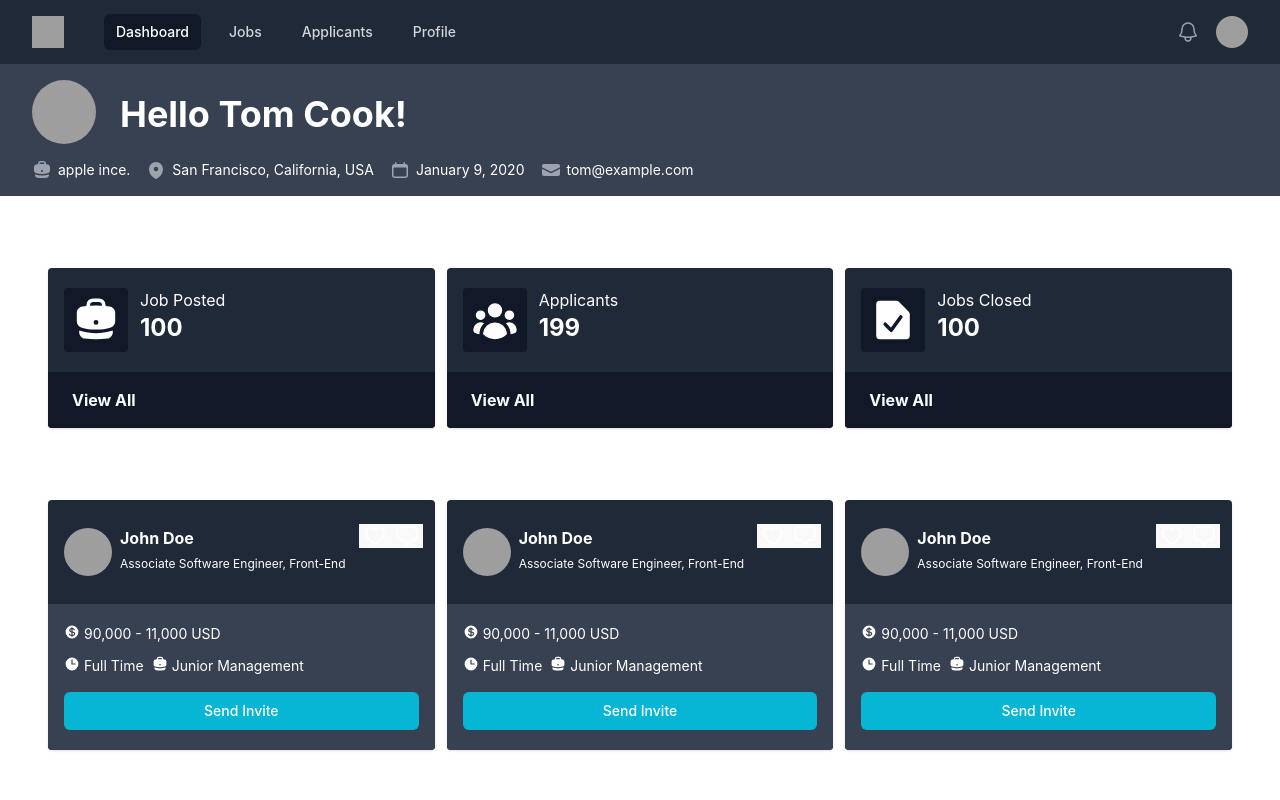
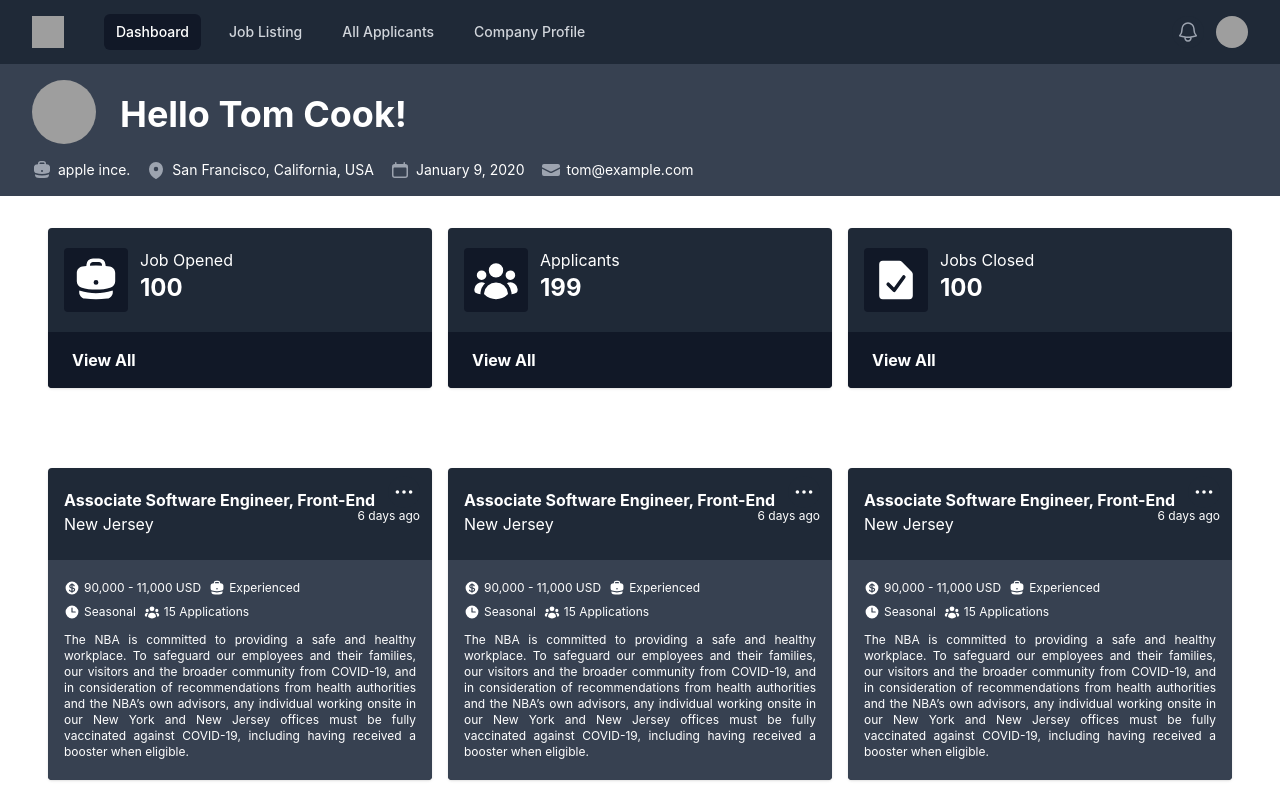
Before and after one commit to sokhakhoeurt/openjob-admin, a Vue app: page / in a window 1280 px wide. Shown: the top 800 px of the page. Built offline with nearby package versions, Linux system fonts and the light colour scheme; grey boxes are pictures that could not be loaded.

Commit message:
edit spacing on the dashboard

```diff
--- a/src/App.vue
+++ b/src/App.vue
@@ -15,7 +15,7 @@
     </div>
 
     <main class="mb-auto px-4 sm:px-4">
-      <div class="mx-auto max-w-7xl py-6 sm:px-0 lg:px-8">
+      <div class="mx-auto max-w-7xl py-4 sm:px-0 lg:px-8">
         <!-- Replace with your content -->
             <Dashboard/>
         <!-- /End replace -->
--- a/src/components/Dashboard.vue
+++ b/src/components/Dashboard.vue
@@ -14,15 +14,14 @@
 -->
 <template>
     <div class="mx-auto lg:max-w-none text-white">
-        <h2 class="text-2xl font-bold">Dashboard</h2>
-        <div class="my-6 space-y-6 lg:grid lg:grid-cols-3 sm:grid sm:grid-cols-3 sm:gap-x-4 sm:gap-y-4 sm:space-y-0 sm:my-4 lg:gap-x-3 lg:space-y-0">
+        <div class="my-6 space-y-6 lg:grid lg:grid-cols-3 sm:grid sm:grid-cols-3 sm:gap-x-4 sm:gap-y-4 sm:space-y-0 sm:my-4 lg:gap-x-4 lg:space-y-0">
           <div class="overflow-hidden bg-gray-800 shadow rounded">
             <div class="px-4 py-5 flex flex-wrap">
               <div class="mr-3">
                 <BriefcaseIcon class="bg-gray-900 p-2 rounded h-16 w-16 flex-shrink-0" aria-hidden="true" ></BriefcaseIcon>
               </div>
               <div>
-                <p class="mb-1 max-w-2xl text-md">Job Posted</p>
+                <p class="mb-1 max-w-2xl text-md">Job Opened</p>
                 <h2 class="mb-1 text-2xl font-bold leading-6">100</h2>
               </div>
             </div>
@@ -71,8 +70,8 @@
             </div>
           </div>
         </div>
+        <RecentJobPostCard></RecentJobPostCard>
         <NewApplicant></NewApplicant>
-        <RecentJobPostCard></RecentJobPostCard>
       </div>
 </template>
 
--- a/src/components/MainNav.vue
+++ b/src/components/MainNav.vue
@@ -85,9 +85,9 @@ defineProps({
 
 const navigation = [
   { name: 'Dashboard', href: '#', current: true },
-  { name: 'Jobs', href: '#', current: false },
-  { name: 'Applicants', href: '#', current: false },
-  { name: 'Profile', href: '#', current: false },
+  { name: 'Job Listing', href: '#', current: false },
+  { name: 'All Applicants', href: '#', current: false },
+  { name: 'Company Profile', href: '#', current: false },
 ]
 
 const userNavigation = [
--- a/src/components/NewApplicant.vue
+++ b/src/components/NewApplicant.vue
@@ -2,7 +2,7 @@
 <h2 class="text-2xl font-bold">New Applicants</h2>
 
 <div
-    class="my-6 space-y-6 lg:grid lg:grid-cols-3 sm:grid sm:grid-cols-3 sm:gap-x-4 sm:gap-y-4 sm:space-y-0 lg:gap-x-3 lg:space-y-0">
+    class="my-6 space-y-6 lg:grid lg:grid-cols-3 sm:grid sm:grid-cols-3 sm:gap-x-4 sm:gap-y-4 sm:space-y-0 lg:gap-x-4 lg:space-y-0">
     <div class="overflow-hidden bg-gray-800 shadow rounded relative">
         <div class="px-4 py-5">
             <div class="flex items-center">
--- a/src/components/RecentJobPostCard.vue
+++ b/src/components/RecentJobPostCard.vue
@@ -1,7 +1,7 @@
 <template>
-<h2 class="text-2xl font-bold">Recent Job Posts</h2>
+<h2 class="text-2xl my-6 font-bold">Recent Job Posts</h2>
 <div
-    class="my-6 space-y-6 lg:grid lg:grid-cols-3 sm:grid sm:grid-cols-3 sm:gap-x-4 sm:gap-y-4 sm:space-y-0 lg:gap-x-3 lg:space-y-0">
+    class="my-6 space-y-6 lg:grid lg:grid-cols-3 sm:grid sm:grid-cols-3 sm:gap-x-4 sm:gap-y-4 sm:space-y-0 lg:gap-x-4 lg:space-y-0">
     <div class="overflow-hidden bg-gray-800 shadow rounded relative">
         <div class="px-4 py-5">
             <div class="mb-1 max-w-2xl">
```
